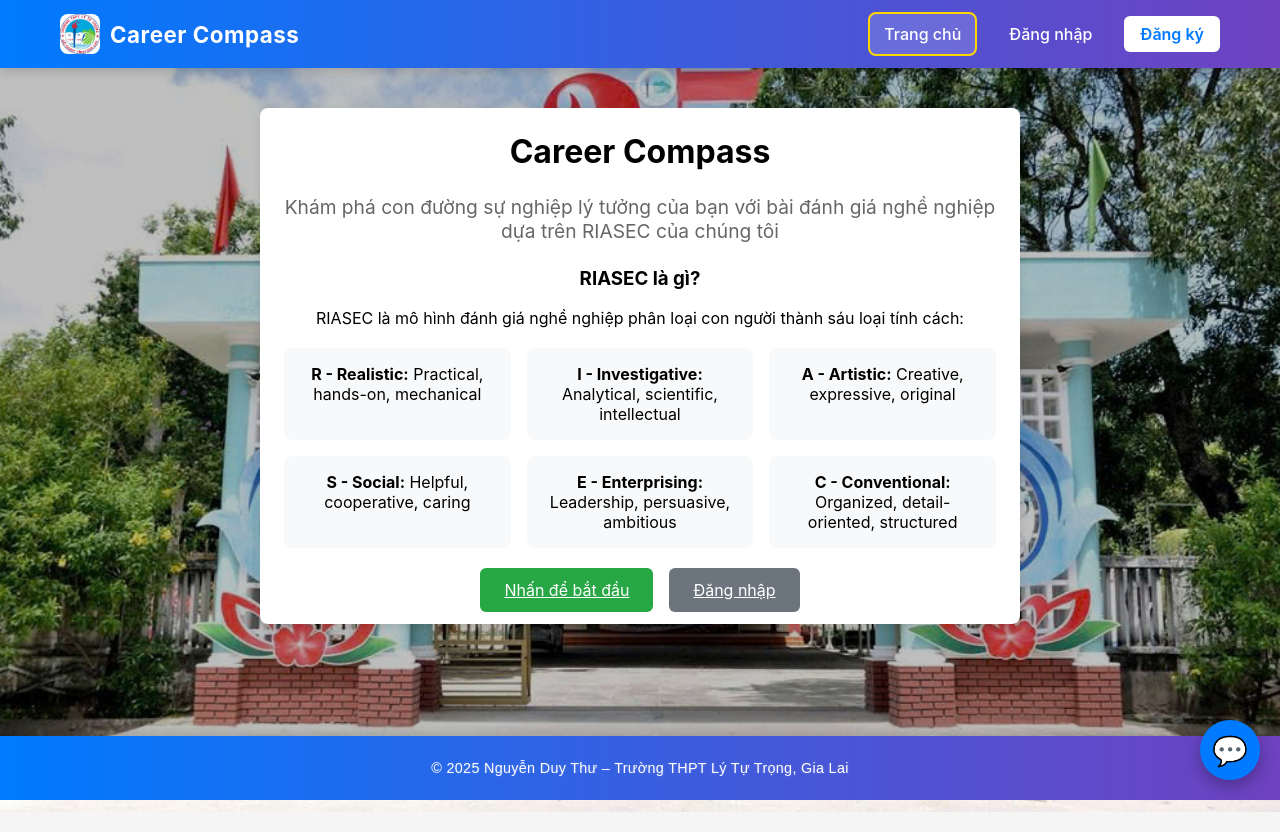
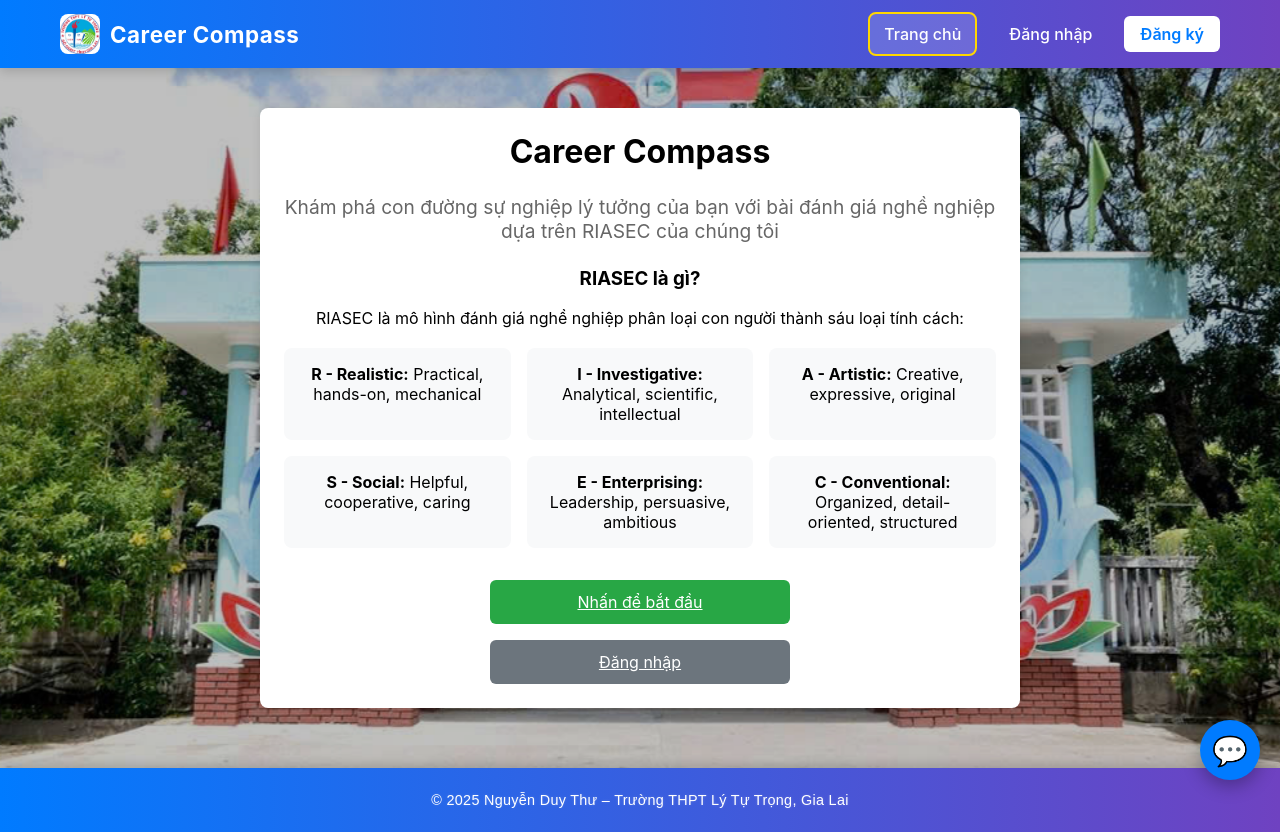
Before and after one commit to dinhchinh318/CP_fe, a React (Create React App) app: page / in a window 1280 px wide. Before the commit the page ends 800 px from the top, so only its background shows below. Built offline with nearby package versions, Linux system fonts and the light colour scheme.

Commit message:
upload part 9

```diff
--- a/src/pages/Home.tsx
+++ b/src/pages/Home.tsx
@@ -50,15 +50,23 @@ const Home: React.FC = () => {
         {isAuthenticated ? (
           <div>
             <Link to="/quiz" className="btn btn-success" style={{ marginRight: '1rem' }}>
-              Bắt đầu làm bài test đánh giá
+              Bắt đầu làm bài test
             </Link>
           </div>
           ) : (
-          <div>
-            <Link to="/register" className="btn btn-success" style={{ marginRight: '1rem' }}>
+            <div style={{ maxWidth: '300px', margin: '0 auto' }}>
+              <Link
+                to="/register"
+                className="btn btn-success"
+                style={{ marginBottom: '1rem', display: 'block', width: '100%' }}
+              >
                 Nhấn để bắt đầu
               </Link>
-            <Link to="/login" className="btn btn-secondary">
+              <Link
+                to="/login"
+                className="btn btn-secondary"
+                style={{ display: 'block', width: '100%' }}
+              >
                 Đăng nhập
               </Link>
             </div>
```
Lines whose indentation alone changed are shown as unchanged.
